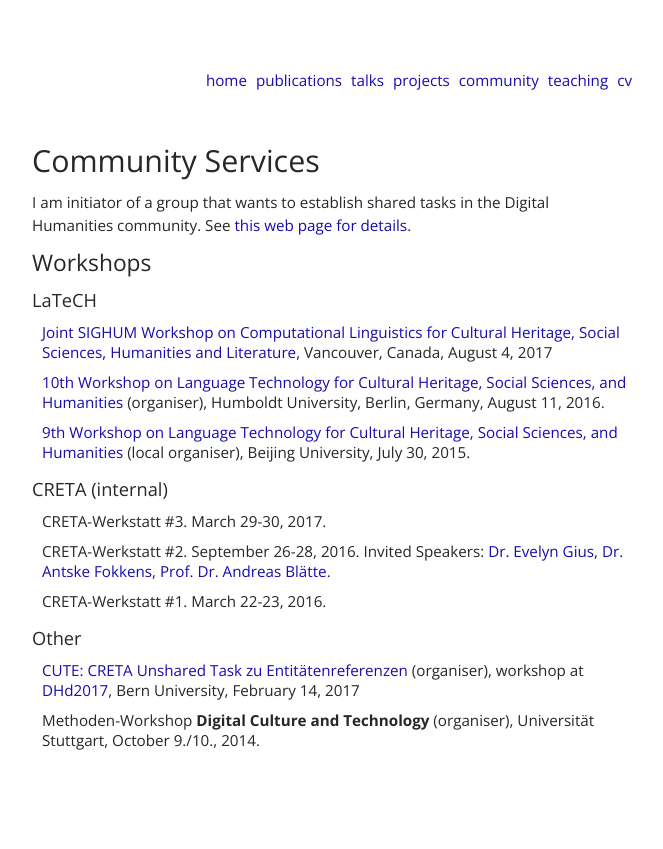
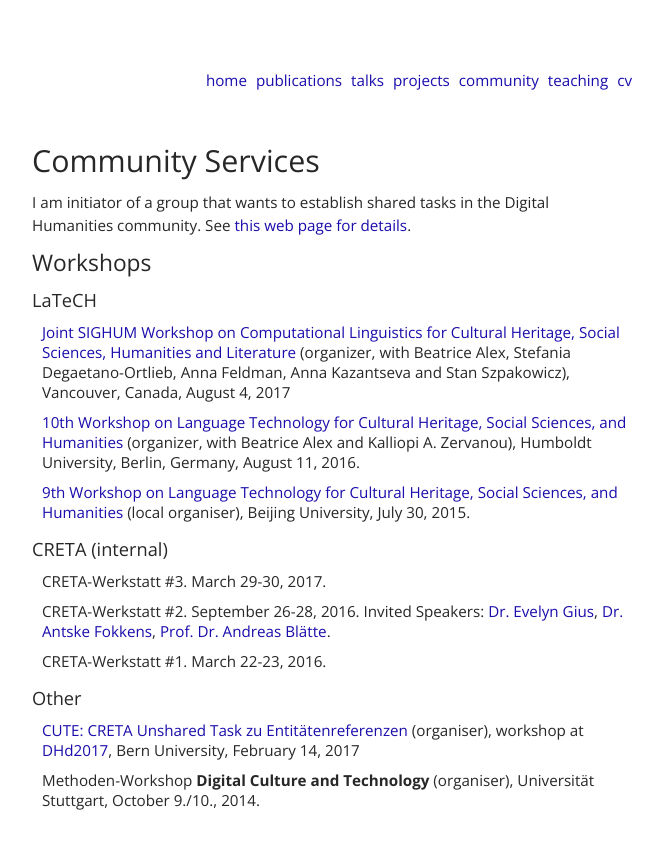
Before and after one commit to nilsreiter/nilsreiter.github.io, a Jekyll site: the page built from community.md, in a window 1280 px wide. Shown: the top 849 px of the page, without its empty margins (308-971 px from the left). Built offline with Jekyll 4.4.1, drawn with Linux system fonts in a browser that asks for light colours.

Commit message:
added co-organisers

```diff
--- a/community.md
+++ b/community.md
@@ -9,8 +9,8 @@ I am initiator of a group that wants to establish shared tasks in the Digital Hu
 
 ### LaTeCH
 
-- [Joint SIGHUM Workshop on Computational Linguistics for Cultural Heritage, Social Sciences, Humanities and Literature](https://sighum.wordpress.com/events/latech-clfl-2017/), Vancouver, Canada, August 4, 2017
-- [10th Workshop on Language Technology for Cultural Heritage, Social Sciences, and Humanities](https://sighum.wordpress.com/events/latech-2016/) (organiser), Humboldt University, Berlin, Germany, August 11, 2016.
+- [Joint SIGHUM Workshop on Computational Linguistics for Cultural Heritage, Social Sciences, Humanities and Literature](https://sighum.wordpress.com/events/latech-clfl-2017/) (organizer, with Beatrice Alex, Stefania Degaetano-Ortlieb, Anna Feldman, Anna Kazantseva and Stan Szpakowicz), Vancouver, Canada, August 4, 2017
+- [10th Workshop on Language Technology for Cultural Heritage, Social Sciences, and Humanities](https://sighum.wordpress.com/events/latech-2016/) (organizer, with Beatrice Alex and Kalliopi A. Zervanou), Humboldt University, Berlin, Germany, August 11, 2016.
 - [9th Workshop on Language Technology for Cultural Heritage, Social Sciences, and Humanities](https://sighum.wordpress.com/events/latech-2015/) (local organiser), Beijing University, July 30, 2015.
 
 
```
